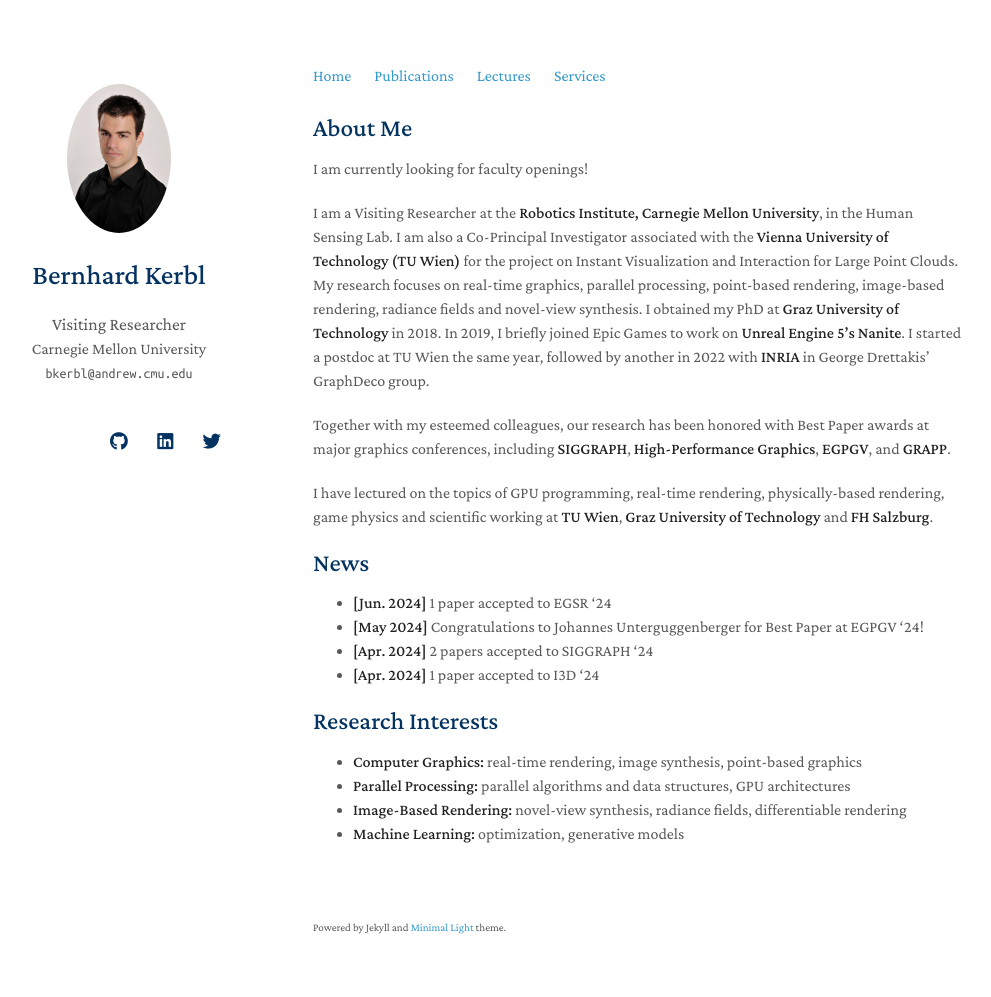
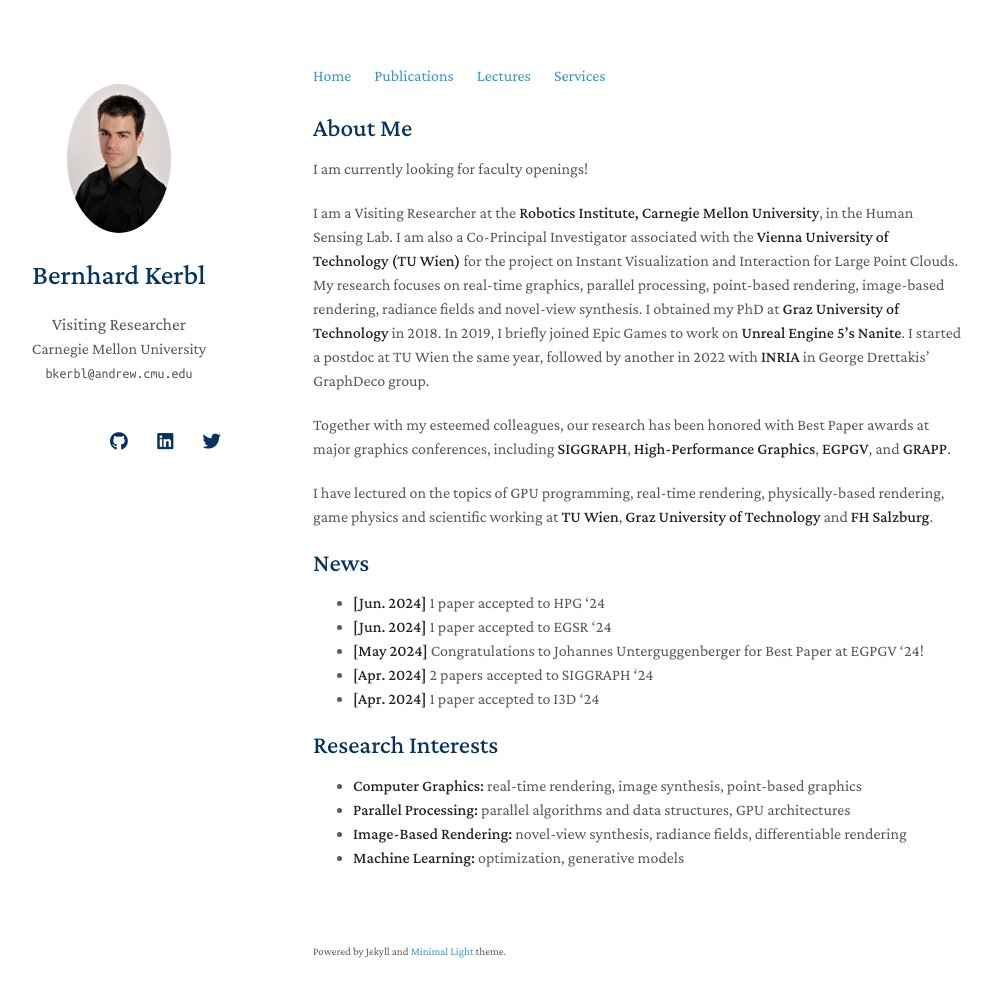
Before and after one commit to Snosixtyboo/snosixtyboo.github.io, a Jekyll site: the page built from index.md, in a window 1280 px wide and 1032 px high. Shown: the top 997 px of the window, without its empty margins (157-1148 px from the left). Built offline with Jekyll 4.4.1, drawn with Linux system fonts in a browser that asks for light colours; nearby versions of some CDN libraries; a style sheet for code colours, icons or effects is not loaded; our own code applies the rules of GitHub Pages for plain Markdown files.

Commit message:
Added rahuls paper

```diff
--- a/index.md
+++ b/index.md
@@ -13,6 +13,7 @@ Together with my esteemed colleagues, our research has been honored with Best Pa
 I have lectured on the topics of GPU programming, real-time rendering, physically-based rendering, game physics and scientific working at **TU Wien**, **Graz University of Technology** and **FH Salzburg**.
 
 ## News
+- **[Jun. 2024]** 1 paper accepted to HPG '24
 - **[Jun. 2024]** 1 paper accepted to EGSR '24
 - **[May 2024]** Congratulations to Johannes Unterguggenberger for Best Paper at EGPGV '24!
 - **[Apr. 2024]** 2 papers accepted to SIGGRAPH '24
```
